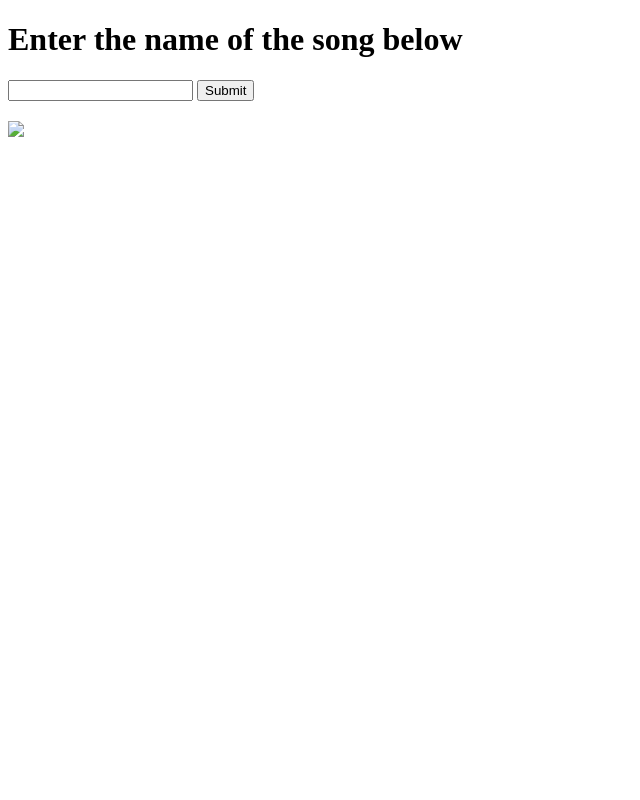
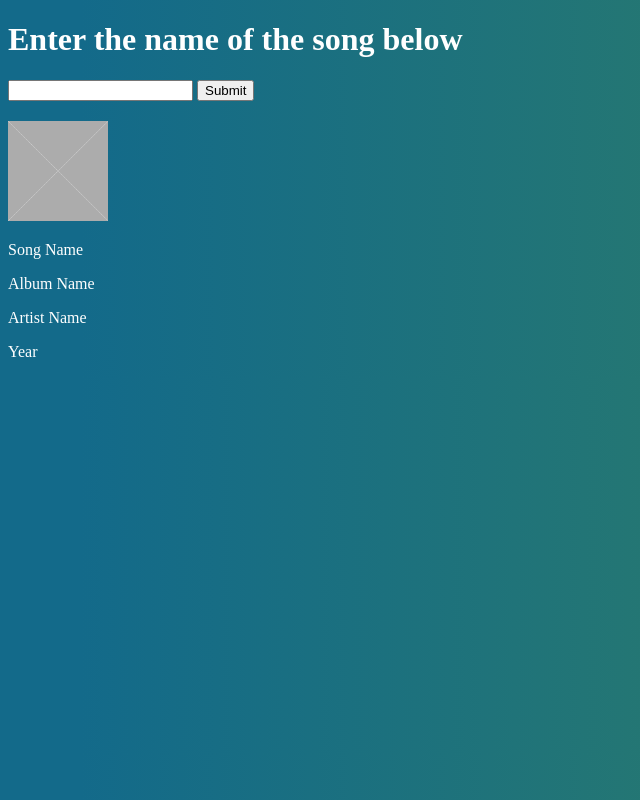
Before and after one commit to dhamaniasad/music_tagger, an Electron app: page index.html in a window 800 px wide. Shown: the whole page, without its empty margins (0-640 px from the left). Drawn offline with Linux system fonts and the light colour scheme.

Commit message:
design updates

```diff
--- a/index.css
+++ b/index.css
@@ -1,3 +1,14 @@
+body {
+    background: -webkit-linear-gradient(90deg, #136a8a 10%, #267871 90%); /* Chrome 10+, Saf5.1+ */
+    background:         linear-gradient(90deg, #136a8a 10%, #267871 90%); /* W3C */
+    color: white;
+}
+
 #infoPanel {
     padding-top: 20px;
 }
+
+#artwork {
+    width: 100px;
+    height: auto;
+}
--- a/index.html
+++ b/index.html
@@ -11,11 +11,11 @@
       <button type="submit">Submit</button>
     </form>
     <div id="infoPanel">
-      <img id="artwork" src="#">
-      <p id="song"></p>
-      <p id="album"></p>
-      <p id="artist"></p>
-      <p id="released"></p>
+      <img id="artwork" src="placeholder-square.jpg">
+      <p id="song">Song Name</p>
+      <p id="album">Album Name</p>
+      <p id="artist">Artist Name</p>
+      <p id="released">Year</p>
     </div>
   <script type="text/javascript" src="index.js"></script>
   </body>
```
Also changed, not shown: placeholder-square.jpg (added).
